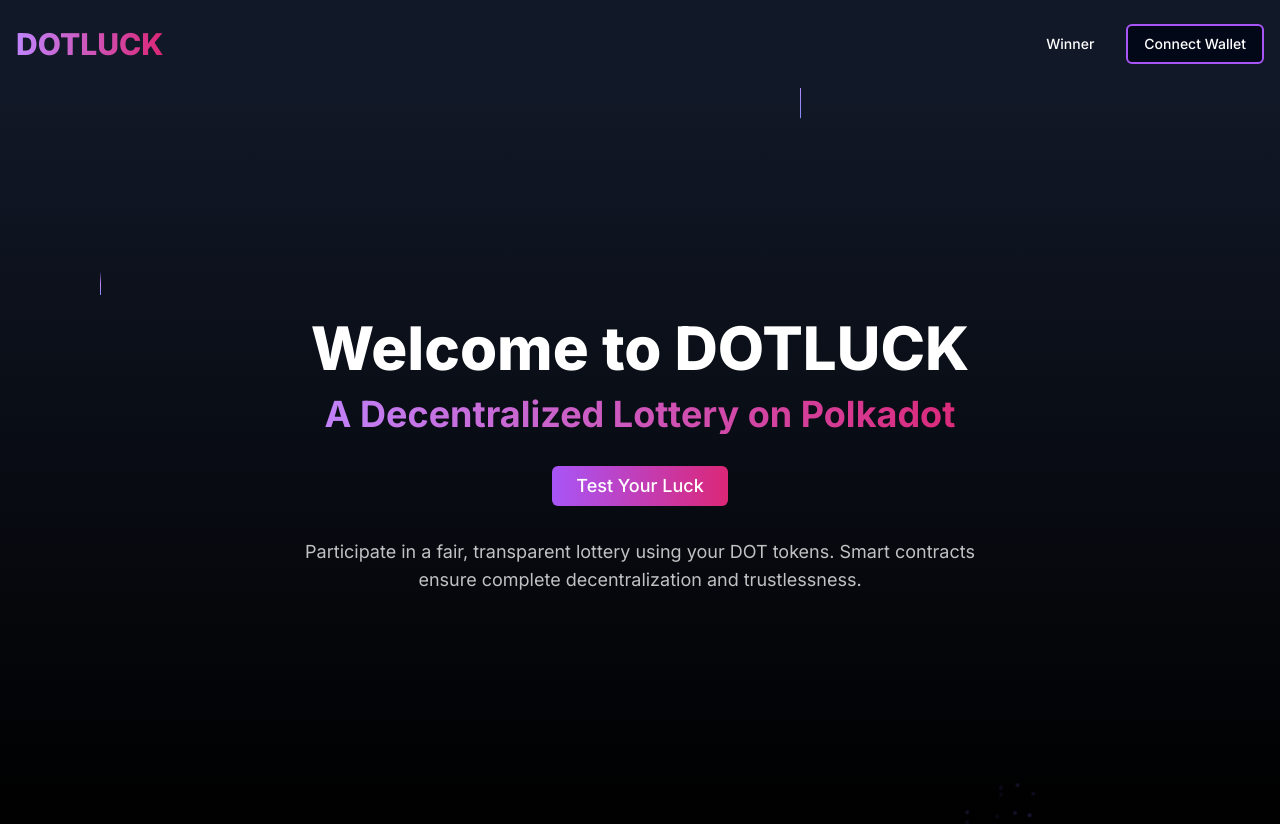
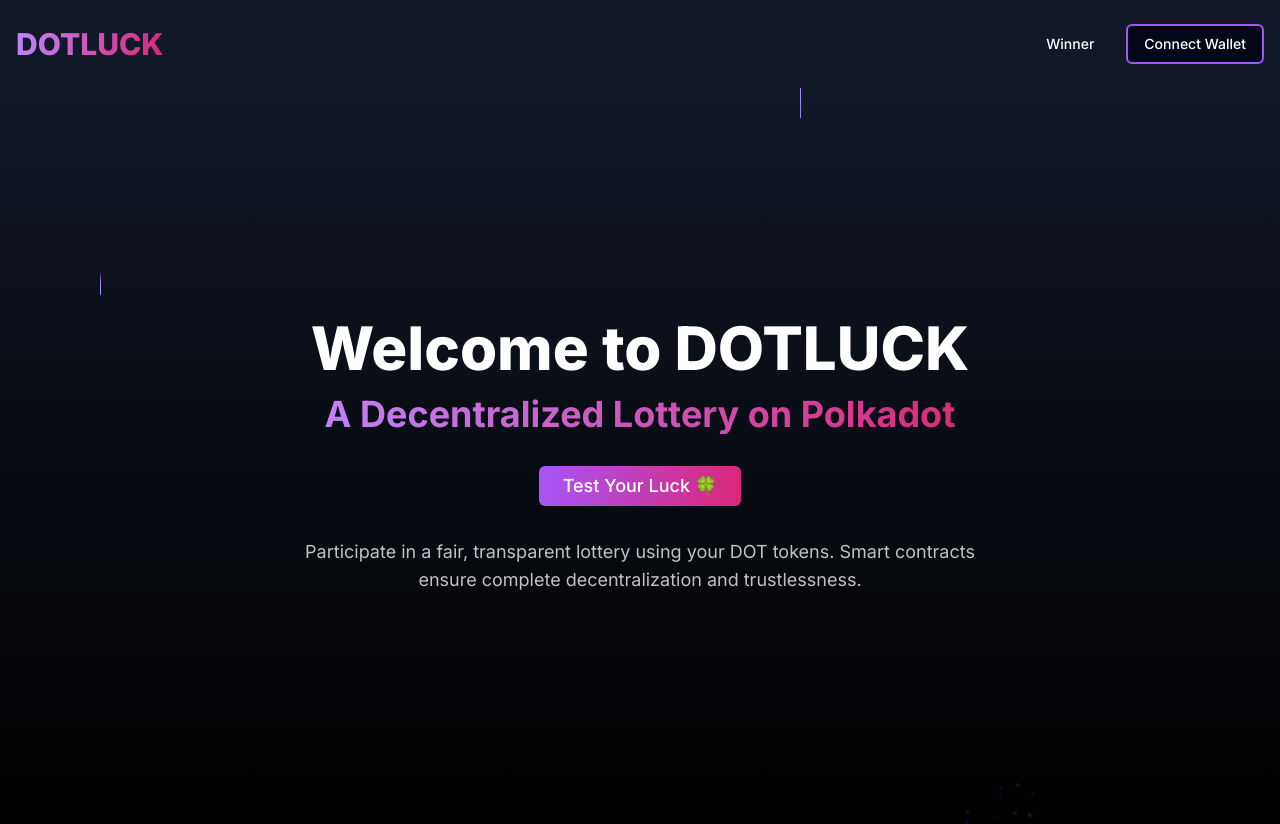
Before and after one commit to Rohanarora17/DotLuck, a Next.js app in the folder dotluck/: page / in a window 1280 px wide. Built offline with nearby package versions, Linux system fonts and the light colour scheme.

Commit message:
Raveesh 3rd commit

```diff
--- a/dotluck/src/app/game-options/page.tsx
+++ b/dotluck/src/app/game-options/page.tsx
@@ -1,6 +1,8 @@
 import Image from 'next/image';
 import Link from 'next/link';
 import { Button } from '../components/ui/button';
+import image from '../../../public/Leonardo_Phoenix_A_middleaged_man_with_a_beaming_smile_and_tea_0.jpg';
+import im from "../../../public/Leonardo_Phoenix_so_i_need_another_image_where_all_the_people_0.jpg"
 
 export default function GameOptions() {
   return (
@@ -12,7 +14,7 @@
         {/* The Champion Game */}
         <div className="bg-gray-800 p-6 rounded-lg shadow-lg flex flex-col items-center">
           <Image
-            src="/placeholder.svg"
+            src={image}
             alt="The Champion Game"
             width={300}
             height={200}
@@ -29,7 +31,7 @@
         {/* The Cautious Game */}
         <div className="bg-gray-800 p-6 rounded-lg shadow-lg flex flex-col items-center">
           <Image
-            src="/placeholder.svg"
+            src={im} // Correctly using the imported image
             alt="The Cautious Game"
             width={300}
             height={200}
--- a/dotluck/src/app/page.tsx
+++ b/dotluck/src/app/page.tsx
@@ -11,7 +11,7 @@
       <div className="mb-8">
         <Link href="/game-options"> {/* Fixed the href to match your directory */}
           <Button className="text-lg py-2 px-6 bg-gradient-to-r from-purple-500 to-pink-600 hover:from-pink-600 hover:to-purple-500 text-white transition-all duration-300">
-            Test Your Luck
+            Test Your Luck 🍀
           </Button>
         </Link>
       </div>
```
Also changed, not shown: dotluck/public/Leonardo_Phoenix_A_middleaged_man_with_a_beaming_smile_and_tea_0.jpg (added), dotluck/public/Leonardo_Phoenix_so_i_need_another_image_where_all_the_people_0.jpg (added).
